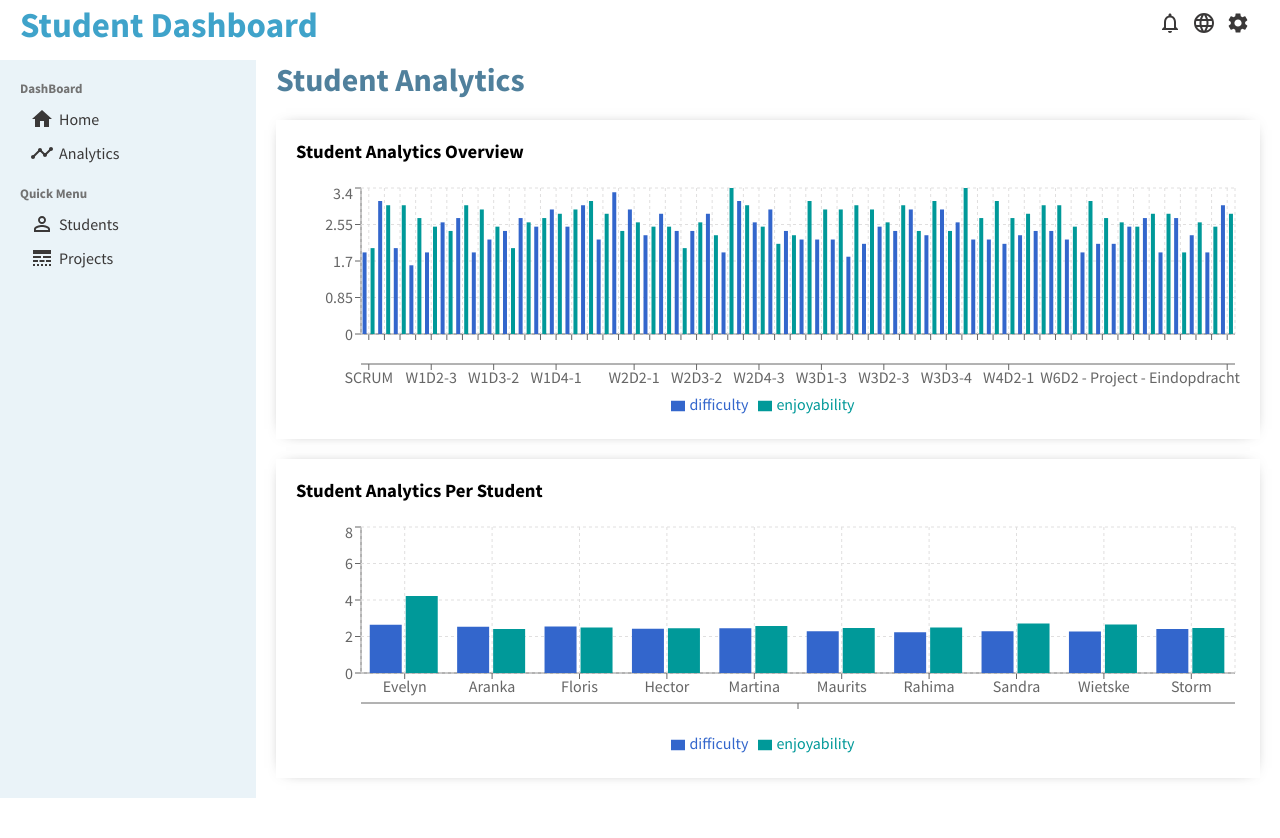
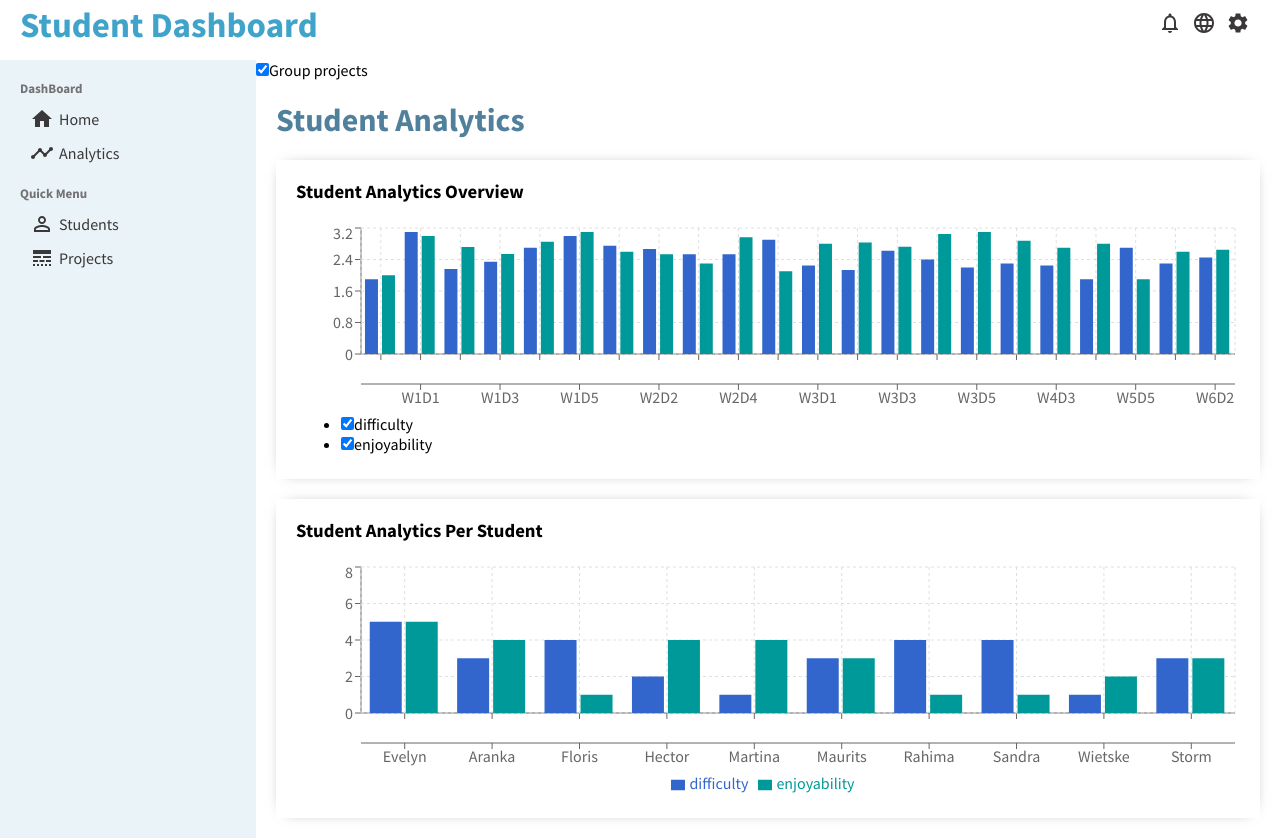
Before and after one commit to Yrmee/Student_Dashboard, a React (Create React App) app: page /analytics in a window 1280 px wide. Before the commit the page ends 800 px from the top, so only its background shows below. Built offline with nearby package versions, Linux system fonts and the light colour scheme.

Commit message:
Update 6 april 2022
Chart, Checkboxes, Analytics, HandleError, StudentList

```diff
--- a/src/components/chart/Chart.jsx
+++ b/src/components/chart/Chart.jsx
@@ -1,12 +1,35 @@
-import React from 'react';
+import React, { useEffect, useState } from 'react';
 import { BarChart, Bar, XAxis, YAxis, CartesianGrid, Tooltip, Legend, ResponsiveContainer } from 'recharts';
 //import studentData from '../../studentData.json';
 import './chart.css';
 
-export default function Chart( {title, data, grid} ) {
+export default function Chart( {title, data, grid, dataKeys, className} ) {
+    const [legends, setLegends] = useState(dataKeys)
+    const toggleLegend = (legendKey, enabled) => {
+        const legendGroup = legends;
+
+        legendGroup[legendKey].enabled = enabled;
+
+        setLegends({...legendGroup})
+    }
+
+    const renderLegend = () => {
+        return (
+            <ul>
+                {
+                    Object.keys(legends).map((key) => (
+                        <li key={`item-${key}`}>
+                            <input type="checkbox" checked={legends[key].enabled} onChange={(e) => toggleLegend(key, e.target.checked)} />
+                            {key}
+                        </li>
+                    ))
+                }
+            </ul>
+        );
+    }
 
     return (
-        <div className="chart">
+        <div className={className ?? "chart"}>
             <h3 className="chartTitle"> {title} </h3>
             <ResponsiveContainer width="100%" aspect={4 / 1}>
                 <BarChart data={data}>
@@ -14,10 +37,12 @@ export default function Chart( {title, data, grid} ) {
                     <XAxis xAxisId="1" dataKey="project" allowDuplicatedCategory={false} />
                     <YAxis />
                     <Tooltip />
-                    <Legend />
+                    <Legend content={renderLegend} />
                     {grid && <CartesianGrid stroke="#e0dfdf" strokeDasharray="3 3"/>}
-                    <Bar dataKey="difficulty" fill="#3366cc"/>
-                    <Bar dataKey="enjoyability" fill="#009999"/>
+                    {legends && Object.keys(legends).filter(key => legends[key].enabled).map(key => (
+                        <Bar key={key} dataKey={key} fill={legends[key].color}/>
+                    ))}
+
                 </BarChart>
             </ResponsiveContainer>
         </div>
--- a/src/components/featuredInfo/FeaturedInfo.jsx
+++ b/src/components/featuredInfo/FeaturedInfo.jsx
@@ -25,7 +25,7 @@ const bestScoreProject = data.reduce((group, data) => {
 
   return group;
 }, {});
-console.log(bestScoreProject)
+// console.log(bestScoreProject)
 
 
 
--- a/src/pages/analytics/Analytics.jsx
+++ b/src/pages/analytics/Analytics.jsx
@@ -1,16 +1,16 @@
-import React from 'react';
+import React, { useEffect, useState } from 'react';
 import "./analytics.css";
 import studentsData from '../../studentData.json';
-//import FeaturedInfo from '../../components/featuredInfo/FeaturedInfo';
 import Chart from '../../components/chart/Chart';
 import StudentChart from '../../components/studentChart/StudentChart';
 
-/////////////////CHART OVER ALL STUDENTS/////////////////
-// Groepeer studenten per project
-const perProject = studentsData.reduce( (group, data) => {
-    group[data.project] = group[data.project] ?? [];
+////////////Groupeer data////////////////////////
+const groupDataByKey = (key, data) => {
+    return data.reduce((group, data) => {
+        const dataKey = data[key];
 
-    group[data.project].push({
+        group[dataKey] = group[data.project] ?? [];
+        group[dataKey].push({
             name: data.name,
             project: data.project,
             difficulty: data.difficulty,
@@ -18,16 +18,16 @@ const perProject = studentsData.reduce( (group, data) => {
         })
 
         return group;
+    }, {})
+}
 
-}, {})
-//console.log(perProject)
+// Reken averages uit voor alle groepen
+const getAveragesForGroup = (data) => {
+    return Object.keys(data).map( key => {
+        const totalAmount = data[key].length; // totaal over 1 student
 
-// gemiddelde Leuk&Moeilijk uitrekenen op naam per student
-const projectAverages = Object.keys(perProject).map( key => {
-    const totalAmount = perProject[key].length; // totaal over 1 student
-
-    const averageEnjoyability = perProject[key].reduce((a, b) => a + b.enjoyability, 0) / totalAmount;
-    const averageDifficulty = perProject[key].reduce((a, b) => a + b.difficulty, 0) / totalAmount;
+        const averageEnjoyability = data[key].reduce((a, b) => a + b.enjoyability, 0) / totalAmount;
+        const averageDifficulty = data[key].reduce((a, b) => a + b.difficulty, 0) / totalAmount;
 
         return {
             project: key,
@@ -35,57 +35,77 @@ const projectAverages = Object.keys(perProject).map( key => {
             enjoyability: averageEnjoyability
         }
     })
+}
 
-/////////////CHART PER STUDENT////////////////////////
-// Data per student binnen harken
-const dataPerStudent = studentsData.reduce( (group, data) => {
-    group[data.name] = group[data.name] ?? [];
 
-    group[data.name].push({
-        name: data.name,
+// gemiddelde Leuk&Moeilijk uitrekenen op naam per student
+const mainProjectAverages = (projectAverages) => {
+    return projectAverages.reduce((group, data) => {
+        const mainKey = data.project.split('-')[0].trim();
+        group[mainKey] = group[mainKey] ?? [];
+
+        group[mainKey].push({
             project: data.project,
             difficulty: data.difficulty,
             enjoyability: data.enjoyability,
         })
 
         return group;
+    }, {});
+}
 
-}, {})
-//console.log(dataPerStudent)
+export default function Analytics() {
+    const [groupProjects, setGroupProjects] = useState(true);
+    const [chartData, setChartData] = useState()
 
-// gemiddelde Leuk&Moeilijk uitrekenen op naam per student
-const studentProjectAverages = Object.keys(dataPerStudent).map( key => {
-    const totalAmount = dataPerStudent[key].length; // totaal over 1 student
-
-    const averageEnjoyability = dataPerStudent[key].reduce((a, b) => a + b.enjoyability, 0) / totalAmount;
-    const averageDifficulty = dataPerStudent[key].reduce((a, b) => a + b.difficulty, 0) / totalAmount;
-
-    return {
-        name: key,
-        difficulty: averageDifficulty,
-        enjoyability: averageEnjoyability
-    }
+    const [dataKeys, setDataKeys] = useState({
+        "difficulty": {
+            color: "#3366cc",
+            enabled: true,
+        },
+        "enjoyability": {
+            color: "#009999",
+            enabled: true,
+        },
     })
 
+    const studentDataPerProject = groupDataByKey('project', studentsData)
+    const studentDataPerName = groupDataByKey('name', studentsData)
 
-export default function Analytics() {
+    const averagesPerProject = getAveragesForGroup(studentDataPerProject)
+    const averagesPerMainProject = getAveragesForGroup(mainProjectAverages(averagesPerProject));
 
+    const averagesPerStudent = getAveragesForGroup(studentDataPerName)
+
+    useEffect(() => {
+        if (groupProjects) {
+            setChartData(averagesPerMainProject)
+        } else {
+            setChartData(averagesPerProject)
+        }
+
+    }, [groupProjects])
 
     return (
         <div className="analytics">
+            <div>
+                <input type="checkbox" id="groupProjects" name="groupProjects" checked={groupProjects} onChange={(e) => setGroupProjects(e.target.checked)} />
+                <label htmlFor="groupProjects">Group projects</label><br /><br />
+            </div>
             <h1 className="analyticsTitle"> Student Analytics </h1>
 
             <div className="analyticsChart">
             <Chart
-                data={projectAverages}
+                data={chartData}
                 title="Student Analytics Overview"
                 grid
+                dataKeys={dataKeys}
             />
             </div>
 
             <div className="analyticsChart">
             <StudentChart
-                data={studentProjectAverages}
+                data={averagesPerStudent}
                 title="Student Analytics Per Student"
                 grid
             />
@@ -98,48 +118,3 @@ export default function Analytics() {
 
     );
 }
-
-/*
-chart stuff with ReCharts Chart Component
-
-    const dataDifficulty = studentsData.map ((item) => ({
-        project: item.project,
-        difficulty: item.difficulty,
-    }))
-    const dataEnjoyability = studentsData.map ((item) => ({
-        project: item.project,
-        enjoyability: item.enjoyability,
-    }))
-
-        <div className="analytics">
-            <h1 className="analyticsTitle"> Student Analytics </h1>
-
-            <div className="analyticsChart">
-            <Chart
-                data={studentsData}
-                title="Student Analytics Overview"
-                grid
-            />
-            </div>
-
-            <div className="analyticsChart">
-            <Chart
-                data={dataDifficulty}
-                title="Student Analytics Difficulty"
-                grid
-            />
-
-            </div>
-
-            <div className="analyticsChart">
-            <Chart
-                data={dataEnjoyability}
-                title="Student Analytics Enjoyability"
-                grid
-            />
-            </div>
-
-
-
-        </div>
-*/
--- a/src/pages/student/Student.jsx
+++ b/src/pages/student/Student.jsx
@@ -8,6 +8,7 @@ import './student.css';
 // import Data
 import { studentDetails } from '../../studentDetailsData';
 import studentsData from '../../studentData.json';
+import Chart from '../../components/chart/Chart';
 
 // functie to get student-details by its id
 const getStudentById = (id) => {
@@ -16,11 +17,10 @@ const getStudentById = (id) => {
 }
 
 // Data van grafiek hier zetten << = Object met nested array met objects.
-const dataPerStudent = studentsData.reduce( (group, data) => {
+const dataPerStudent = studentsData.reduce( (group, data, index) => {
     group[data.name] = group[data.name] ?? [];
 
     group[data.name].push({
-        name: data.name,
         project: data.project,
         difficulty: data.difficulty,
         enjoyability: data.enjoyability,
@@ -28,14 +28,6 @@ const dataPerStudent = studentsData.reduce( (group, data) => {
 
     return group;
 }, {})
-console.log(dataPerStudent)
-
-// Hier probeer ik Object Deconstructuring...
-const { Evelyn: { 0: { name, project, difficulty, enjoyability } } } = dataPerStudent;
-console.log(name, project, difficulty, enjoyability); // output: Evelyn SCRUM 3 4
-
-
-
 
 /*
 for (const key of Object.keys(dataPerStudent)) {
@@ -77,6 +69,9 @@ console.log(studentProjectAverages)
 export default function Student() {
     const params = useParams();
     let studentInfo = getStudentById(parseInt(params.id, 10))
+    let studentData = dataPerStudent[studentInfo.firstName];
+
+    console.log(studentData)
 
     return (
         <div className="student">
@@ -132,24 +127,24 @@ export default function Student() {
                     </div>
                 </div>
 
-                <div className="studentChartContainer">
-                    <h3 className="studentChartTitle"> Student Projects Chart of {studentInfo.firstName} {studentInfo.lastName}</h3>
-                    <div className="studentChart">
-                        <ResponsiveContainer width="100%" aspect={4 / 1}>
-                            <BarChart >
-                                <XAxis xAxisId="0" dataKey="name"/>
-                                <XAxis xAxisId="1" dataKey="project" allowDuplicatedCategory={false} />
-                                <YAxis />
-                                <Tooltip />
-                                <Legend />
-                                <CartesianGrid stroke="#e0dfdf" strokeDasharray="3 3"/>
-                                <Bar dataKey="difficulty" fill="#3366cc"/>
-                                <Bar dataKey="enjoyability" fill="#009999"/>
-                            </BarChart>
-                        </ResponsiveContainer>
 
-                    </div>
-                </div>
+                    <Chart
+                        className="studentChartContainer"
+                        data={studentData}
+                        title={`Student Projects Chart of ${studentInfo.firstName} ${studentInfo.lastName}`}
+                        grid
+                        dataKeys={{
+                            "difficulty": {
+                                color: "#3366cc",
+                                enabled: true,
+                            },
+                            "enjoyability": {
+                                color: "#009999",
+                                enabled: true,
+                            },
+                        }}
+                    />
+
             </div>
         </div>
     )
```
Also changed, not shown: src/pages/studentList/StudentList.jsx (+5 -3 lines). Lines whose indentation alone changed are shown as unchanged.
